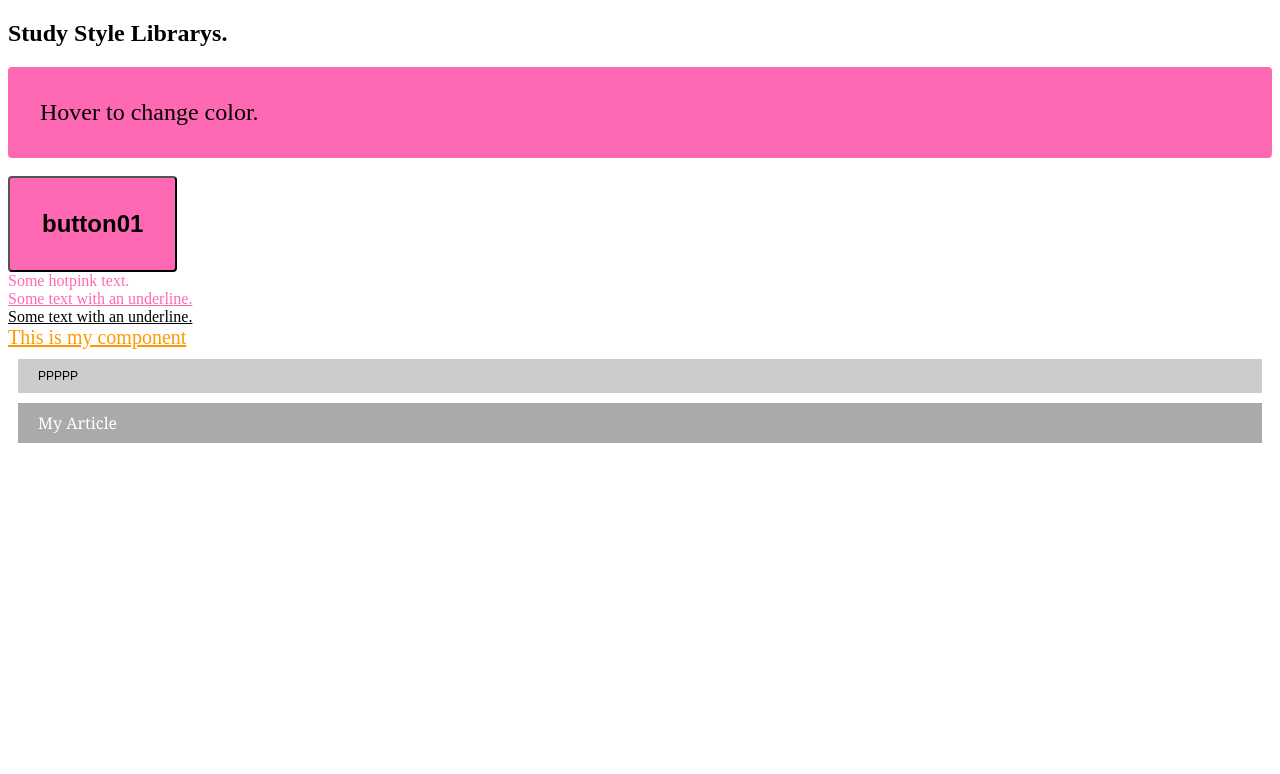
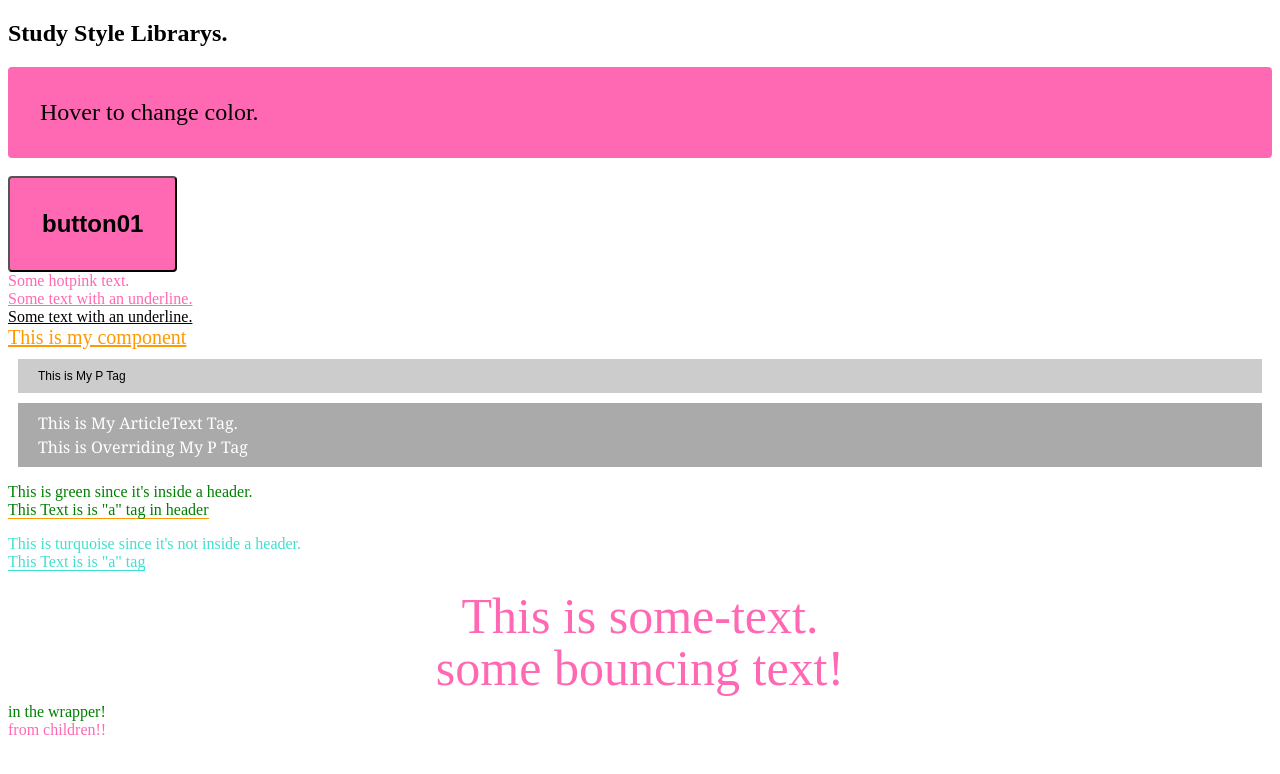
Before and after one commit to KwagDaeho/librarys, a React (Create React App) app: page / in a window 1280 px wide. Shown: the top 774 px of the page. Built offline with nearby package versions, Linux system fonts and the light colour scheme.

Commit message:
update: finish updating Emotion.jsx

```diff
--- a/src/Components/Librarys/Emotion.jsx
+++ b/src/Components/Librarys/Emotion.jsx
@@ -1,5 +1,5 @@
 /** @jsxImportSource @emotion/react */
-import { css } from "@emotion/react";
+import { css, Global, keyframes, ClassNames } from "@emotion/react";
 import styled from "@emotion/styled";
 
 const color = "white";
@@ -67,9 +67,46 @@ const ArticleText = (props) => (
     {...props} // <- props contains the `className` prop
   />
 );
+const paragraph = css`
+  color: turquoise;
+  a {
+    border-bottom: 1px solid currentColor;
+    cursor: pointer;
+  }
+  header & {
+    color: green;
+    a {
+      border-bottom-color: #f90;
+    }
+  }
+`;
+const bounce = keyframes`
+  from, 20%, 53%, 80%, to {
+    transform: translate3d(0,0,0);
+  }
+
+  40%, 43% {
+    transform: translate3d(0, -30px, 0);
+  }
+
+  70% {
+    transform: translate3d(0, -15px, 0);
+  }
+
+  90% {
+    transform: translate3d(0,-4px,0);
+  }
+`;
+let SomeComponent2 = (props) => (
+  <div className={props.wrapperClassName}>
+    in the wrapper!
+    <div className={props.className}>{props.children}</div>
+  </div>
+);
+
 export default function Emotion() {
   return (
-    <div>
+    <>
       <div
         css={css`
           padding: 32px;
@@ -91,9 +128,65 @@ export default function Emotion() {
         </SomeComponent>
         <AnotherComponent />
         <MyComponent />
-        <P>PPPPP</P>
-        <ArticleText>My Article</ArticleText>
+        <P>This is My P Tag</P>
+        <ArticleText>
+          This is My ArticleText Tag.
+          <br />
+          This is Overriding My P Tag
+        </ArticleText>
       </div>
-    </div>
+      <div>
+        <header>
+          <p css={paragraph}>
+            This is green since it's inside a header.
+            <br />
+            <a>This Text is is "a" tag in header</a>
+          </p>
+        </header>
+        <p css={paragraph}>
+          This is turquoise since it's not inside a header.
+          <br />
+          <a>This Text is is "a" tag</a>
+        </p>
+      </div>
+      <div>
+        <Global
+          styles={css`
+            .some-class {
+              color: hotpink !important;
+            }
+          `}
+        />
+        <Global
+          styles={{
+            ".some-class": {
+              fontSize: 50,
+              textAlign: "center",
+            },
+          }}
+        />
+        <div className="some-class">This is some-text.</div>
+      </div>
+      <div
+        className="some-class"
+        css={css`
+          animation: ${bounce} 1s ease infinite;
+        `}
+      >
+        some bouncing text!
+      </div>
+      <ClassNames>
+        {({ css, cx }) => (
+          <SomeComponent2
+            wrapperClassName={css({ color: "green" })}
+            className={css`
+              color: hotpink;
+            `}
+          >
+            from children!!
+          </SomeComponent2>
+        )}
+      </ClassNames>
+    </>
   );
 }
```
